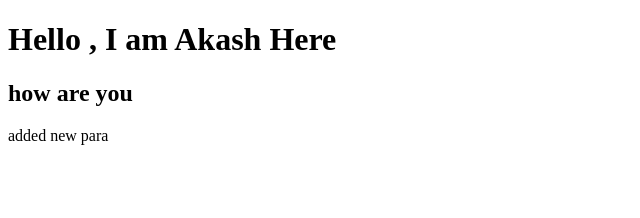
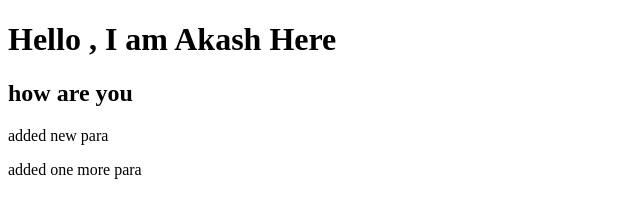
Before and after one commit to someone2508/vcs-exp, a plain HTML site: page index-Akash.html in a window 1280 px wide. Shown: the whole page, without its empty margins (0-640 px from the left). Drawn offline with Linux system fonts and the light colour scheme.

Commit message:
added 1 more para

```diff
--- a/index-Akash.html
+++ b/index-Akash.html
@@ -9,5 +9,6 @@
     <h1>Hello , I am Akash Here</h1>
     <h2>how are you</h2>
     <p>added new para</p>
+    <p>added one more para</p>
 </body>
 </html>
```
